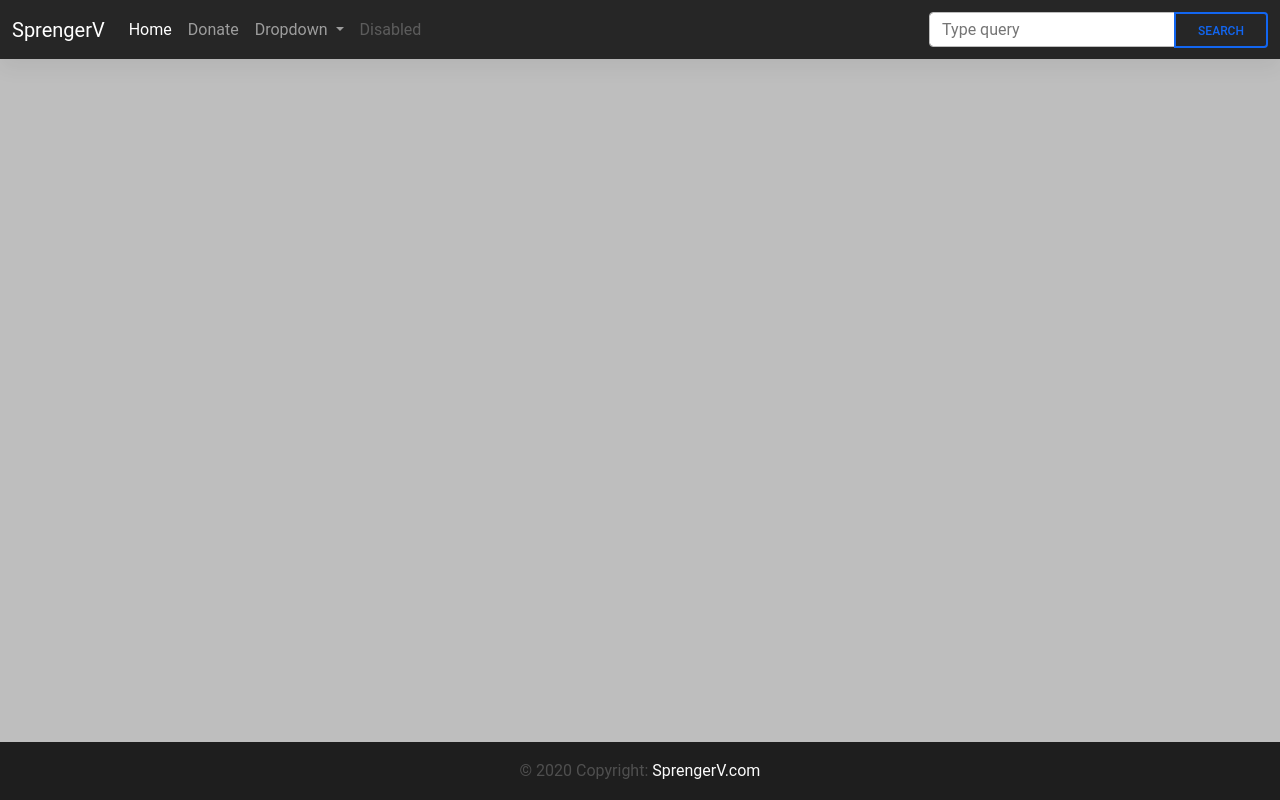
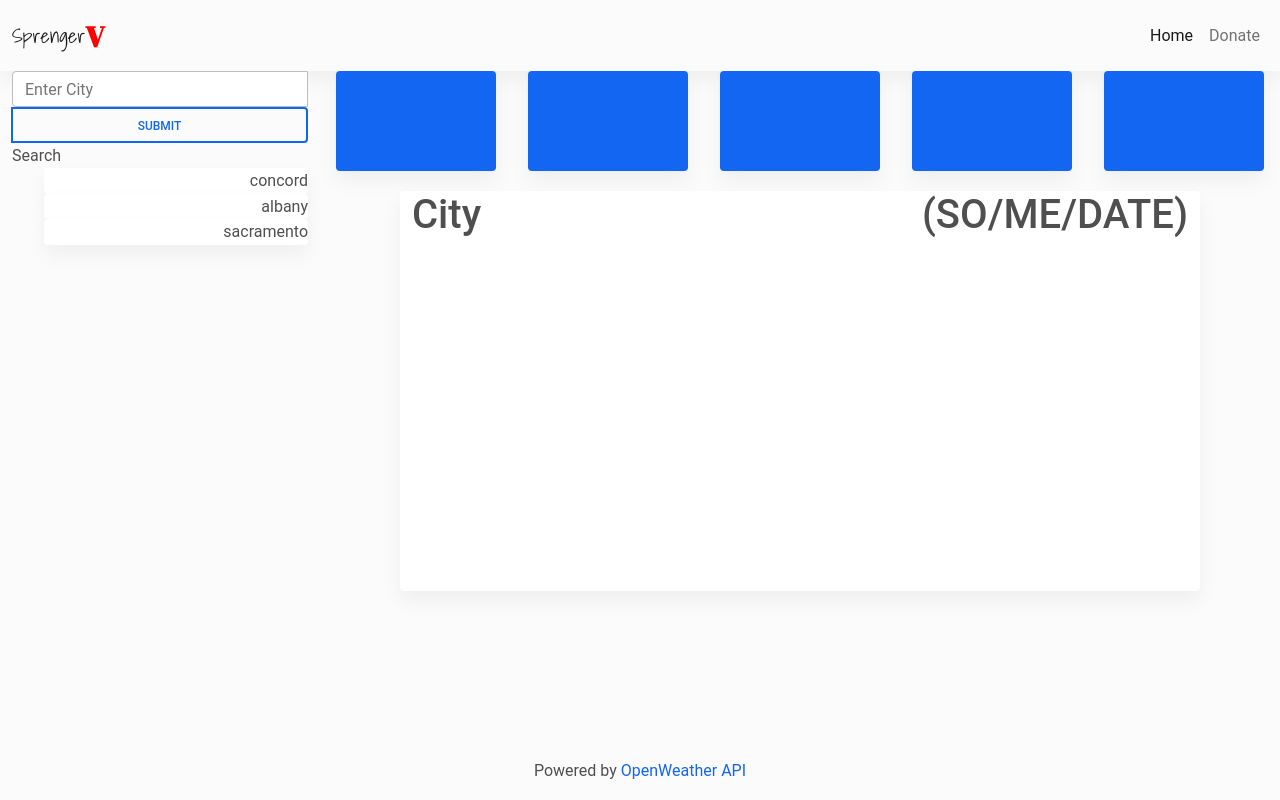
Before and after one commit to SprengerV/weather_dashboard, a website: page index.html in a window 1280 px wide. Drawn offline with nearby package versions, Linux system fonts and the light colour scheme; no server answers.

Commit message:
API call to get coordinates from searched city complete

```diff
--- a/css/custom.css
+++ b/css/custom.css
@@ -1,5 +1,8 @@
 body{
     background-color: #bebebe;
+}
+.fiveDay{
+    min-height: 100px;
 }
 .carcaplow {
     position: static;
@@ -13,12 +16,25 @@ body{
     min-height: 100vh;
     background-origin: inherit;
 }
+#current {
+    min-height: 400px;
+    margin-top: 20px;
+}
 #qr {
     padding: 2%;
     background-color: rgba(0, 0, 0, .4);
     margin-top: -8%;
     }
+#s {
+    font-family: 'Shadows Into Light', cursive;
+}
 #support {
     margin-top: 15vh;
     margin-bottom: 5vh;
 }
+#v {
+    font-family: 'Abril Fatface', cursive;
+    font-size: 28px;
+    font-weight: bold;
+    color: red;
+}
--- a/index.html
+++ b/index.html
@@ -11,18 +11,19 @@
     <link rel="stylesheet" href="https://use.fontawesome.com/releases/v5.11.2/css/all.css" />
     <!-- MDB -->
     <link rel="stylesheet" href="css/mdb.min.css" />
+    <!-- Google fonts -->
+    <link rel="preconnect" href="https://fonts.gstatic.com">
+    <link href="https://fonts.googleapis.com/css2?family=Abril+Fatface&family=Shadows+Into+Light&display=swap" rel="stylesheet">
     <!-- Custom styles -->
     <link rel='stylesheet' href='css/custom.css' />
   </head>
-  <body>
-    <!-- Background wrapper -->
-    <div id='background' class='bg-cover'>
+  <body class ='bg-light'>
     <!-- Navbar -->
-      <nav class="navbar navbar-expand-lg navbar-dark bg-dark">
+    <nav class="navbar navbar-expand-lg navbar-light bg-light">
       <!-- Container wrapper -->
       <div class="container-fluid">
         <!-- Navbar brand -->
-          <a class="navbar-brand" href="index.html">SprengerV</a>
+        <a class="navbar-brand"><span id='s'>Sprenger</span><span id='v'>V</span></a>
 
         <!-- Toggle button -->
         <button
@@ -39,60 +40,16 @@
 
         <!-- Collapsible wrapper -->
         <div class="collapse navbar-collapse" id="navbarSupportedContent">
-            <!-- Left links -->
-            <ul class="navbar-nav me-auto mb-2 mb-lg-0">
+          <!-- Right links -->
+          <ul class="navbar-nav me-0 ms-auto mb-2 mb-lg-0">
             <li class="nav-item">
               <a class="nav-link active" aria-current="page" href="index.html">Home</a>
             </li>
             <li class="nav-item">
               <a class="nav-link" href="donate.html">Donate</a>
             </li>
-              <!-- Navbar dropdown -->
-              <li class="nav-item dropdown">
-                <a
-                  class="nav-link dropdown-toggle"
-                  href="#"
-                  id="navbarDropdown"
-                  role="button"
-                  data-mdb-toggle="dropdown"
-                  aria-expanded="false"
-                >
-                  Dropdown
-                </a>
-                <!-- Dropdown menu -->
-                <ul class="dropdown-menu" aria-labelledby="navbarDropdown">
-                  <li><a class="dropdown-item" href="#">Action</a></li>
-                  <li><a class="dropdown-item" href="#">Another action</a></li>
-                  <li><hr class="dropdown-divider" /></li>
-                  <li>
-                    <a class="dropdown-item" href="#">Something else here</a>
-                  </li>
           </ul>
-              </li>
-              <li class="nav-item">
-                <a class="nav-link disabled" href="#" tabindex="-1" aria-disabled="true"
-                  >Disabled</a
-                >
-              </li>
-            </ul>
-            <!-- Left links -->
-
-            <!-- Search form -->
-            <form class="d-flex input-group w-auto">
-              <input
-                type="search"
-                class="form-control"
-                placeholder="Type query"
-                aria-label="Search"
-              />
-              <button
-                class="btn btn-outline-primary"
-                type="button"
-                data-mdb-ripple-color="dark"
-              >
-                Search
-              </button>
-            </form>
+          <!-- Right links -->
         </div>
         <!-- Collapsible wrapper -->
       </div>
@@ -102,8 +59,57 @@
 
     <!-- Content -->
     <main class='container-fluid'>
+      <div class='row h-100'>
+        <div class='col-3 me-0'>
+          <!-- Search form -->
+          <form id='search' class="d-flex flex-column input-group w-auto">
+            <input
+              id='searchBox'
+              type='text'
+              class="form-control w-100"
+              placeholder="Enter City"
+              aria-label="Search"
+            />
+            <input
+              id='searchBtn'
+              class="btn btn-outline-primary"
+              type="submit"
+              data-mdb-ripple-color="dark"
+            >
+              Search
+            </input>
+          </form>
+          <!-- city list -->
+          <ul id='cityList' class=''>
+            <li class='card d-flex flex-row-reverse city'>example</li>
+            <li class='card d-flex flex-row-reverse city'>example</li>
+          </ul>
+        </div>
+        <!-- main dashboard -->
+        <div class='col-9 ms-0 me-0 container'>
+          <!-- 5-day forecast -->
+          <div class='row d-flex justify-content-around'>
+            <div id='day0' class='card col-2 bg-primary fiveDay'></div>
+            <div id='day1' class='card col-2 bg-primary fiveDay'></div>
+            <div id='day2' class='card col-2 bg-primary fiveDay'></div>
+            <div id='day3' class='card col-2 bg-primary fiveDay'></div>
+            <div id='day4' class='card col-2 bg-primary fiveDay'></div>
+          </div>
           <div class='row'>
+            <div id='current' class='card col-10 container'>
+              <header class='d-flex justify-content-between'>
+                <h1 id='city' class='d-inline-flex'>City</h1>
+                <h1 id='date' class='d-inline-flex'>(SO/ME/DATE)</h1>
+              </header>
+              <div class='card-body'>
 
+              </div>
+            </div>
+          </div>
+          <row>
+
+          </row>
+        </div>
       </div>
     </main>
     <!-- Content -->
@@ -111,17 +117,22 @@
     <!-- Footer -->
     <footer class="bg-dark text-center text-lg-start w-100 position-absolute bottom-0">
       <!-- Copyright -->
-        <div class="text-center p-3" style="background-color: rgba(0, 0, 0, 0.2)">
-          © 2020 Copyright:
-          <a class="text-light" href="http://sprengerv.com/">SprengerV.com</a>
+      <div class="text-center p-3 bg-light" >
+        Powered by
+        <a class="text-primary" href="http://openweathermap.org/">OpenWeather API</a>
       </div>
       <!-- Copyright -->
     </footer>
-    </div>
+
   </body>
 
   <!-- MDB -->
   <script type="text/javascript" src="js/mdb.min.js"></script>
+  <!-- JQuery -->
+  <script
+  src="https://code.jquery.com/jquery-3.5.1.js"
+  integrity="sha256-QWo7LDvxbWT2tbbQ97B53yJnYU3WhH/C8ycbRAkjPDc="
+  crossorigin="anonymous"></script>
   <!-- Custom scripts -->
   <script type="text/javascript" src='js/myjava.js'></script>
 </html>
--- a/js/myjava.js
+++ b/js/myjava.js
@@ -0,0 +1,72 @@
+let cities = ['concord','albany','sacramento']
+let query
+localStorage.setItem('savedCities',JSON.stringify(cities));
+const saved = JSON.parse(localStorage.getItem('savedCities'));
+
+
+
+loadSaved = () => {
+    $('#cityList').empty();
+    console.log(saved);
+    if (saved){
+        for (i=0;i<saved.length;i++){
+            var div = $('<li>');
+            div
+                .attr('class','card d-flex flex-row-reverse city')
+                .text(saved[i])
+                ;
+            $('#cityList').append(div);
+        };
+    };
+};
+
+// everything happens on page load
+$(window).on('load',function(){
+    loadSaved();
+    getCoords(saved[0]);
+    // clicking the search button
+    $('#searchBtn').on('click', function(event){
+        event.preventDefault();
+        query = $('#searchBox').val();
+        console.log(query);
+        if(query){
+            getCoords(query);
+            saved.unset(query);
+            localStorage.setItem('savedCities', JSON.stringify(saved));
+        };
+        loadSaved();
+        getCoords(saved[0]);
+    });
+    $('.city').on('click',function(){
+        query = $(this).text();
+        console.log(query);
+        getCoords(query);
+    })
+});
+
+function getCoords(query){
+    $.ajax({
+        url: 'http://api.positionstack.com/v1/forward',
+        data: {
+          access_key: '1665e6e9379ebb7b035db50a9c23beec',
+          query: query,
+          limit: 1
+        }
+      }).then(function(response) {
+        console.log(response.data);
+        const lat = response.data[0].latitude;
+        const lon = response.data[0].longitude;
+        const weatherURL = 'https://api.openweathermap.org/data/2.5/onecall?lat=' + lat + '&lon=' + lon + '&exclude=minutely,hourly,alerts&appid=4fee5100753d9c5843938d03bf31bfce'
+        $.get(weatherURL).then(function(data){
+            console.log(data);
+        })
+    });
+
+};
+
+function displayCity(){
+    const weatherURL = 'https://api.openweathermap.org/data/2.5/onecall?lat=' + lat + '&lon=' + lon + '&exclude=minutely,hourly,alerts&appid=4fee5100753d9c5843938d03bf31bfce'
+    $.get(weatherURL).then(function(data){
+        console.log(data);
+    })
+};
```
Also changed, not shown: donate.html (+4 -1 lines). Lines whose indentation alone changed are shown as unchanged.
